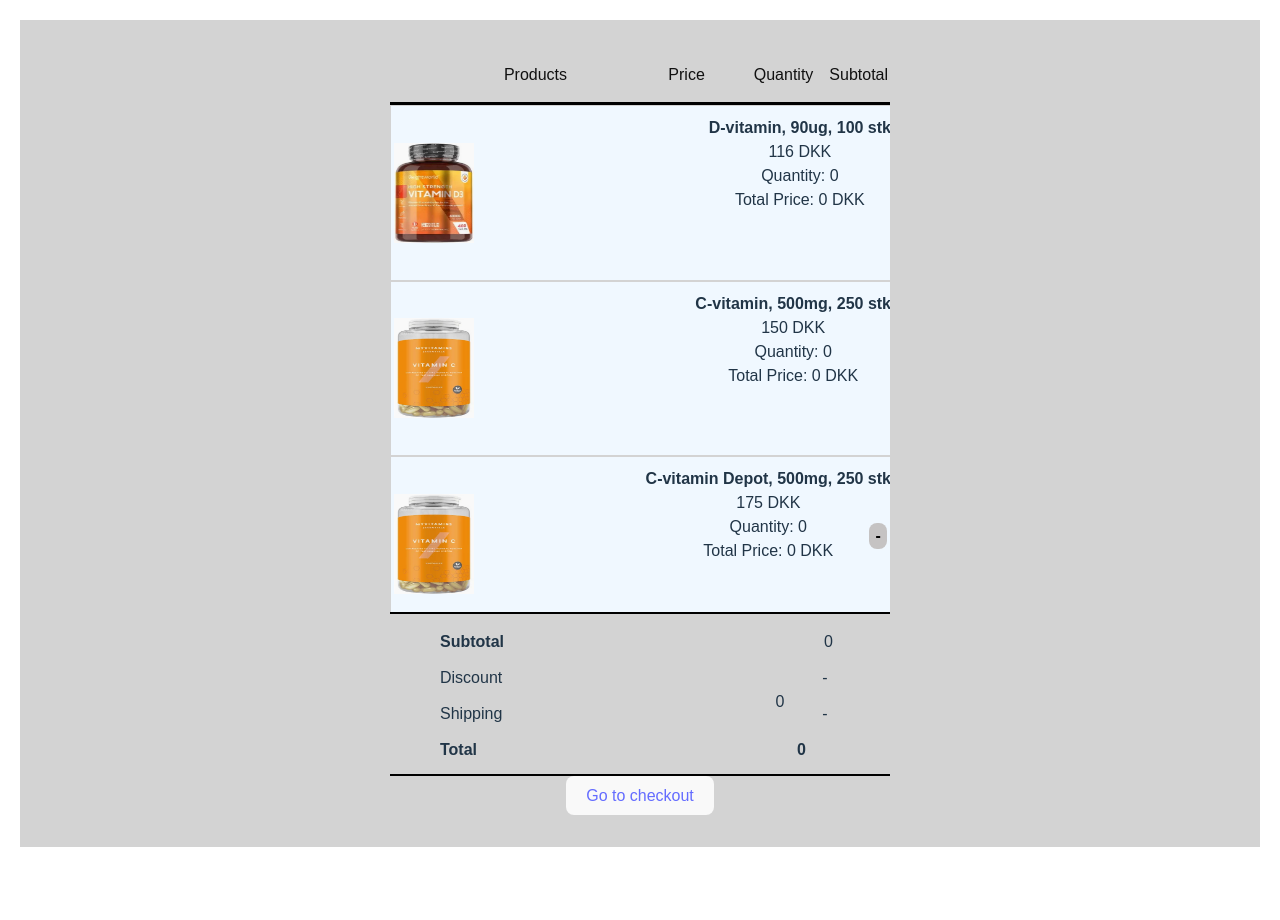
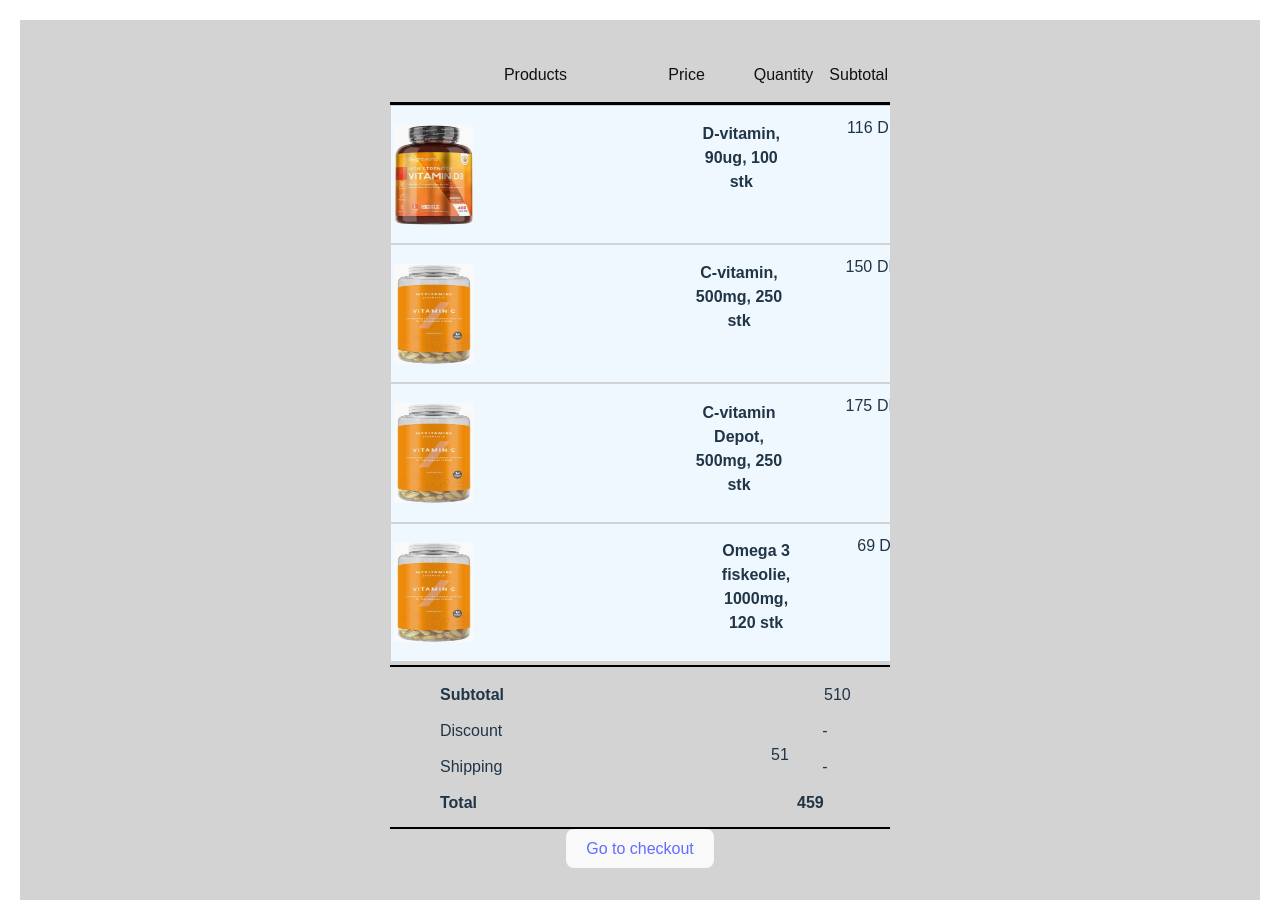
Before and after one commit to F2024-Frontend-Backend/Frontend, a React (Vite) app: page / in a window 1280 px wide. Before the commit the page ends 867 px from the top, so only its background shows below. Built offline with nearby package versions, Linux system fonts and the light colour scheme.

Commit message:
fix quantity

```diff
--- a/src/components/Basket/CounterButton.tsx
+++ b/src/components/Basket/CounterButton.tsx
@@ -1,41 +1,45 @@
 import { useState } from "react";
 
-interface Props {
+interface CounterButton {
   min?: number;
   max?: number;
   //onCountChange: (newCount: number) => void;
   onCountChange: (newCount: number) => void;
 }
 
-export const CounterButton: React.FC<Props> = ({
-  min = 0,
+export const CounterButton: React.FC<CounterButton> = ({
+  min = 1,
   max = 5,
   onCountChange,
 }) => {
-  const [count, setCount] = useState(0);
+  const [count, setCount] = useState(1);
 
-  const handleClickSubtract = () => {
-    if (count > min) {
-      const newCount = count - 1;
+  // Function to handle decrement
+  const handleDecrement = () => {
+    const newCount = count - 1;
+    if (newCount >= min) {
       setCount(newCount);
       onCountChange(newCount);
     }
   };
-  const handleClickAddition = () => {
-    if (count < max) {
-      const newCount = count + 1;
+
+  // Function to handle increment
+  const handleIncrement = () => {
+    const newCount = count + 1;
+    if (newCount <= max) {
       setCount(newCount);
       onCountChange(newCount);
     }
   };
+
   return (
     <>
       <div className="buttons">
-        <button className="btn" onClick={handleClickSubtract}>
+        <button className="btn" onClick={handleDecrement}>
           <strong>-</strong>
         </button>
         <span className="btw">{count}</span>
-        <button className="btn" onClick={handleClickAddition}>
+        <button className="btn" onClick={handleIncrement}>
           <strong>+</strong>
         </button>
       </div>
--- a/src/components/Basket/ShoppingBasket.tsx
+++ b/src/components/Basket/ShoppingBasket.tsx
@@ -29,9 +29,11 @@ interface Product {
   rabatQuantity: number;
   rabatPercent: number;
   imageUrl?: string;
+  //count?: number;
 }
 
 interface BasketItemProps {
+  product: Product;
   count: number;
   onItemCountChange: (itemId: string, newCount: number) => void;
   handleDelete: (itemId: string) => void;
@@ -54,32 +56,48 @@ const ItemComponent: React.FC<Product & BasketItemProps> = ({
   handleDelete,
 }) => {
   let totalPrice = price * count;
+
   const [showAlert, setShowAlert] = useState(true);
+  /*
   const handleCloseClick = () => {
     setShowAlert(false);
-  };
+  };*/
+  useEffect(() => {
+    if (count === 3) {
+      setShowAlert(true);
+    } else {
+      setShowAlert(false);
+    }
+  }, [count]);
+
   return (
     <div className="item-container">
       {imageUrl && <img className="image" src={imageUrl} alt={name} />}
       <div className="item-details">
+        <span className="name box2">
           <strong>{name}</strong>
-        <div>{`${price} ${currency}`}</div>
-        <div>Quantity: {count}</div>
-        <div>
-          Total Price: {totalPrice} {currency}
-        </div>
+        </span>
+        <span></span>
+        <span className="price">
+          {price}
+          <span className="currency">{currency}</span>
+        </span>
+        <span className="quantity box4">{count}</span>
+        <span className="total box5">{totalPrice}</span>
+        <span className="counterButton">
           <CounterButton
             onCountChange={(newCount) => onItemCountChange(id, newCount)}
             min={0}
-          max={5}
+            max={6}
           />
+        </span>
         <button onClick={() => handleDelete(id)} className="deleteIcon">
-          {/*<DeleteIcon />{" "} */}
+          x{/*<DeleteIcon />{" "} */}
           {/* Assuming DeleteIcon is just a visual representation */}
         </button>
         {count === 3 && showAlert && (
-          <Alert severity="info" onClose={handleCloseClick}>
-            Køb 3 få en gratis!
+          <Alert severity="info" onClose={() => setShowAlert(false)}>
+            Buy 3 and get one for free!
           </Alert>
         )}
       </div>
@@ -89,33 +107,35 @@ const ItemComponent: React.FC<Product & BasketItemProps> = ({
 
 // ItemsList Component
 const BasketItems: React.FC<ItemsListProps> = ({
-  items,
-  itemCounts,
+  //items,
+  //itemCounts,
   onItemCountChange,
 }) => {
-  //const [basketItems, setBasketItems] = useState<Product[]>(jsonData);
-
-  const [basketItems, setBasketItems] = useState<Product[]>([]);
-
-  const [promotionApplied, setPropmitionApplied] = useState(false);
-
-  useEffect(() => {
-    fetchItems();
-  }, []);
-
-  const fetchItems = async () => {
-    try {
-      const response = await getItems("src/data.json", "json");
-      setBasketItems(response.slice(0, 4));
-      console.log(response);
-    } catch (error) {
-      console.error(error);
+  const [basketItems, setBasketItems] = useState<Product[]>(
+    jsonData.slice(0, 4)
+  );
+  const [itemCounts, setItemCounts] = useState<{ [key: string]: number }>(
+    () => {
+      const initialCounts: { [key: string]: number } = {};
+      jsonData.slice(0, 4).forEach((item) => {
+        initialCounts[item.id] = 1;
+      });
+      return initialCounts;
     }
+  );
+  const handleItemCountChange = (itemId: string, newCount: number) => {
+    setItemCounts((prevCounts) => ({
+      ...prevCounts,
+      [itemId]: newCount,
+    }));
   };
-
   const handleDelete = (itemId: string) => {
-    const newItems = basketItems.filter((item) => item.id !== itemId);
-    setBasketItems(newItems);
+    setBasketItems((prev) => prev.filter((item) => item.id !== itemId));
+    setItemCounts((prev) => {
+      const newState = { ...prev };
+      delete newState[itemId];
+      return newState;
+    });
   };
 
   const subtotal: number = basketItems.reduce((total, item) => {
@@ -131,21 +151,30 @@ const BasketItems: React.FC<ItemsListProps> = ({
   const discount = subtotal > 300 ? subtotal * 0.1 : 0;
   const totalAfterDiscount = subtotal - discount;
 
+  // Check if basket is empty
+  const isEmpty =
+    Object.values(itemCounts).every((count) => count === 0) ||
+    basketItems.length === 0;
+
   return (
     <>
+      <BaskedLabels />
+      {isEmpty ? (
+        <Alert severity="info">Your basket is empty.</Alert>
+      ) : (
         <div className="basket-container">
-        <BaskedLabels />
           {basketItems.map((item) => (
             <ItemComponent
               key={item.id}
               {...item}
-            count={itemCounts[item.id] || 0}
-            onItemCountChange={onItemCountChange}
+              count={itemCounts[item.id]}
+              onItemCountChange={handleItemCountChange}
               handleDelete={handleDelete}
             />
           ))}
-        {promotionApplied && <div>Køb 3, få 1 gratis!</div>}
         </div>
+      )}
+
       {/*<div className="subTotal">Subtotal: {subtotal}</div> */}
       <div className="subTotal">
         <p className="div1">
--- a/src/pages/Basket.tsx
+++ b/src/pages/Basket.tsx
@@ -1,7 +1,8 @@
 import BasketItems from "../components/Basket/ShoppingBasket";
-import { useState } from "react";
+import { useEffect, useState } from "react";
 import jsonData from "../data.json";
 import { Link } from "react-router-dom";
+import Alert from "@mui/lab/Alert";
 
 const Basket = () => {
   const [itemCount, setItemCount] = useState<{ [key: string]: number }>({});
```
Lines whose indentation alone changed are shown as unchanged.
